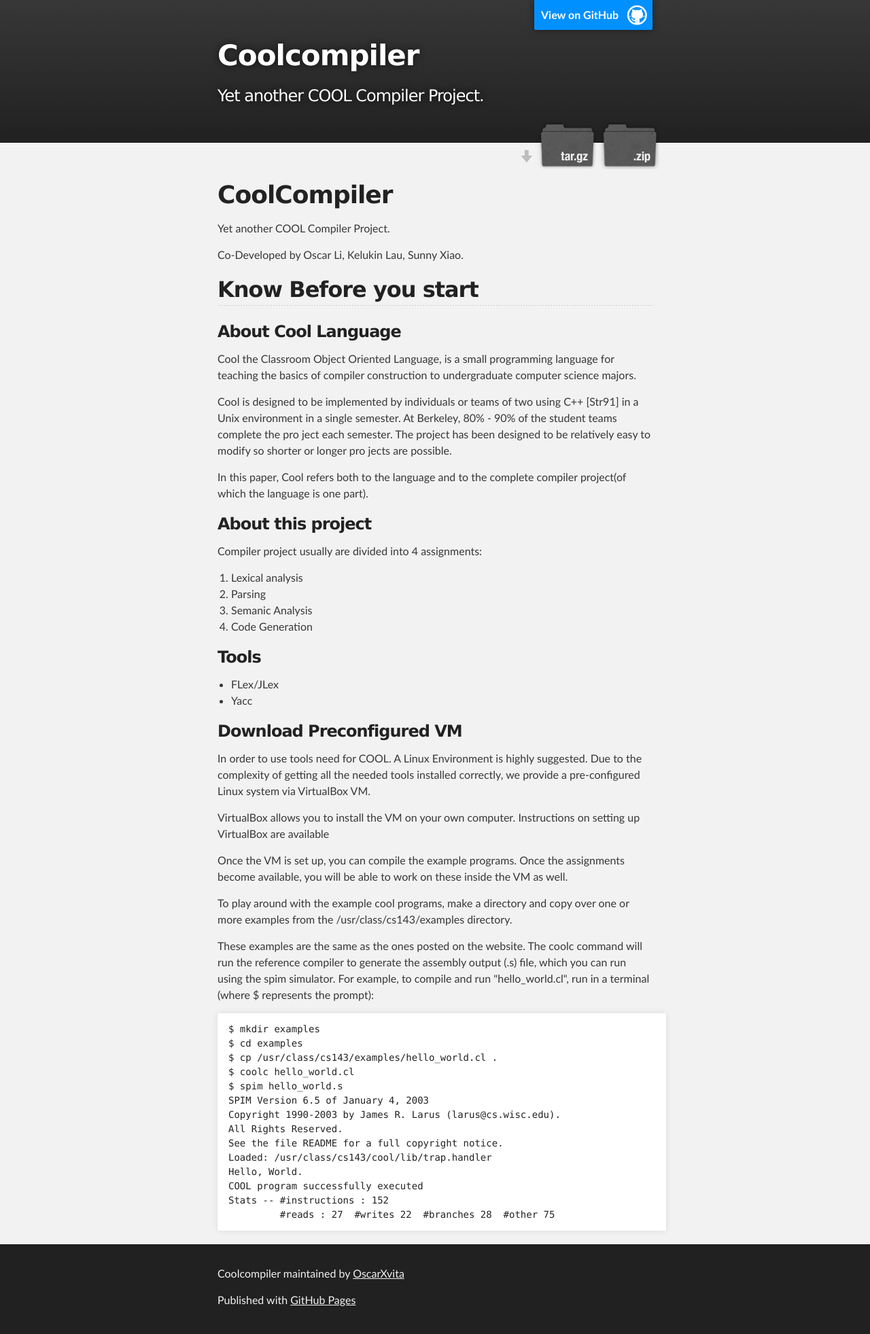
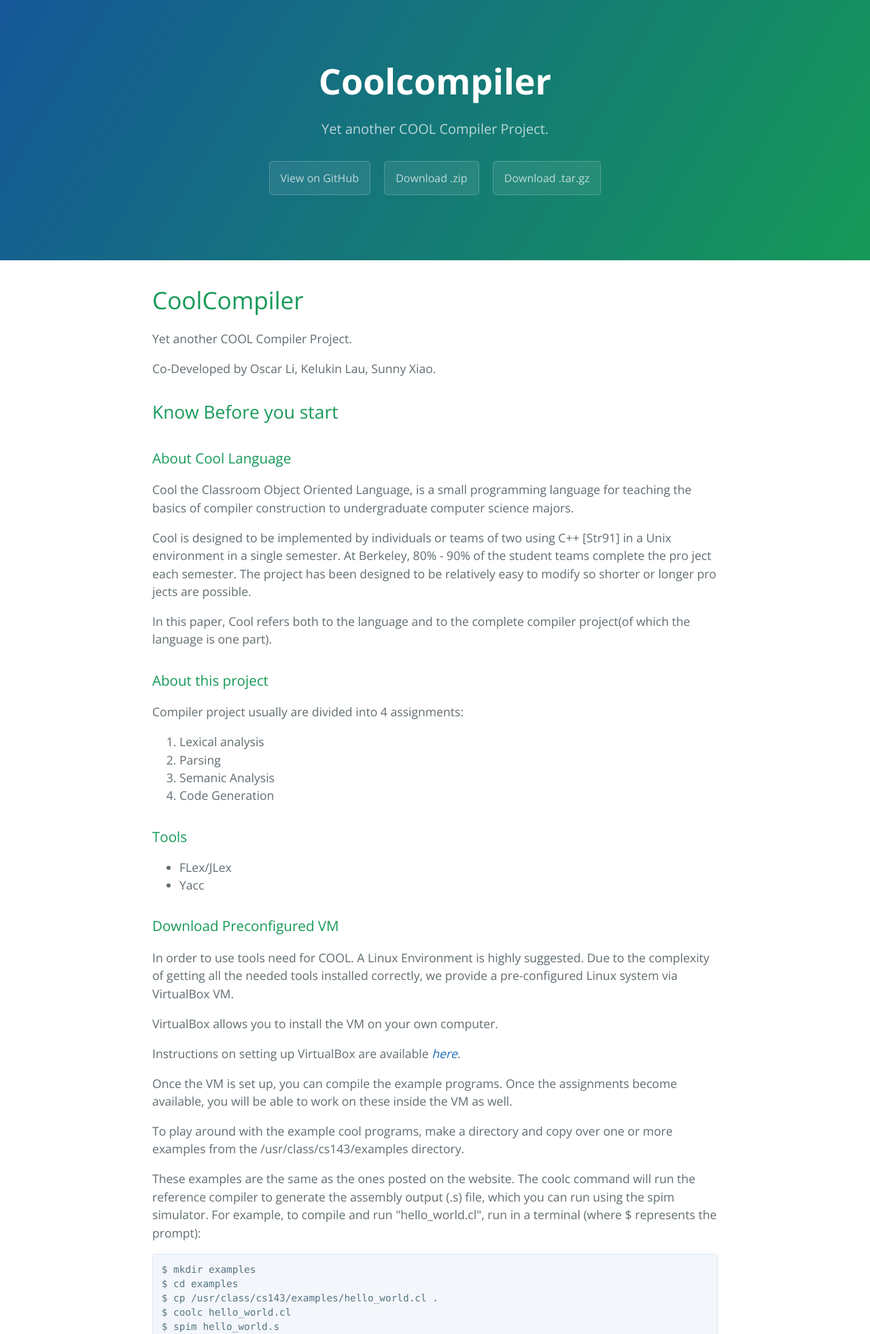
Before and after one commit to OscarXvita/CoolCompiler, a plain HTML site: page index.html in a window 1280 px wide. Shown: the top 1963 px of the page at 68% size. Drawn offline with nearby package versions, Linux system fonts and the light colour scheme.

Commit message:
Create gh-pages branch via GitHub

```diff
--- a/index.html
+++ b/index.html
@@ -1,37 +1,25 @@
 <!DOCTYPE html>
-<html>
+<html lang="en-us">
+  <head>
+    <meta charset="UTF-8">
+    <title>Coolcompiler by OscarXvita</title>
+    <meta name="viewport" content="width=device-width, initial-scale=1">
+    <link rel="stylesheet" type="text/css" href="stylesheets/normalize.css" media="screen">
+    <link href='https://fonts.googleapis.com/css?family=Open+Sans:400,700' rel='stylesheet' type='text/css'>
+    <link rel="stylesheet" type="text/css" href="stylesheets/stylesheet.css" media="screen">
+    <link rel="stylesheet" type="text/css" href="stylesheets/github-light.css" media="screen">
+  </head>
+  <body>
+    <section class="page-header">
+      <h1 class="project-name">Coolcompiler</h1>
+      <h2 class="project-tagline">Yet another COOL Compiler Project.</h2>
+      <a href="https://github.com/OscarXvita/CoolCompiler" class="btn">View on GitHub</a>
+      <a href="https://github.com/OscarXvita/CoolCompiler/zipball/master" class="btn">Download .zip</a>
+      <a href="https://github.com/OscarXvita/CoolCompiler/tarball/master" class="btn">Download .tar.gz</a>
+    </section>
 
-  <head>
-    <meta charset='utf-8'>
-    <meta http-equiv="X-UA-Compatible" content="chrome=1">
-    <meta name="description" content="Coolcompiler : Yet another COOL Compiler Project.">
-
-    <link rel="stylesheet" type="text/css" media="screen" href="stylesheets/stylesheet.css">
-
-    <title>Coolcompiler</title>
-  </head>
-
-  <body>
-
-    <!-- HEADER -->
-    <div id="header_wrap" class="outer">
-        <header class="inner">
-          <a id="forkme_banner" href="https://github.com/OscarXvita/CoolCompiler">View on GitHub</a>
-
-          <h1 id="project_title">Coolcompiler</h1>
-          <h2 id="project_tagline">Yet another COOL Compiler Project.</h2>
-
-            <section id="downloads">
-              <a class="zip_download_link" href="https://github.com/OscarXvita/CoolCompiler/zipball/master">Download this project as a .zip file</a>
-              <a class="tar_download_link" href="https://github.com/OscarXvita/CoolCompiler/tarball/master">Download this project as a tar.gz file</a>
-            </section>
-        </header>
-    </div>
-
-    <!-- MAIN CONTENT -->
-    <div id="main_content_wrap" class="outer">
-      <section id="main_content" class="inner">
-        <h1>
+    <section class="main-content">
+      <h1>
 <a id="coolcompiler" class="anchor" href="#coolcompiler" aria-hidden="true"><span aria-hidden="true" class="octicon octicon-link"></span></a>CoolCompiler</h1>
 
 <p>Yet another COOL Compiler Project. </p>
@@ -79,7 +67,10 @@ The project has been designed to be relatively easy to modify so shorter or long
 Due to the complexity of getting all the needed tools installed correctly, we provide a pre-configured Linux
 system via VirtualBox VM.</p>
 
-<p>VirtualBox allows you to install the VM on your own computer. Instructions on setting up VirtualBox are available </p>
+<p>VirtualBox allows you to install the VM on your own computer. </p>
+
+<p>Instructions on setting up VirtualBox are available
+<em><a href="https://class.stanford.edu/courses/Engineering/Compilers/Fall2014/7b74698308574f3c89d2ed498f26a019/" title="Click to Download">here</a></em>.</p>
 
 <p>Once the VM is set up, you can compile the example programs.
 Once the assignments become available, you will be able to work on these inside the VM as well.</p>
@@ -105,17 +96,14 @@ COOL program successfully executed
 Stats -- #instructions : 152
          #reads : 27  #writes 22  #branches 28  #other 75
 </code></pre>
-      </section>
-    </div>
 
-    <!-- FOOTER  -->
-    <div id="footer_wrap" class="outer">
-      <footer class="inner">
-        <p class="copyright">Coolcompiler maintained by <a href="https://github.com/OscarXvita">OscarXvita</a></p>
-        <p>Published with <a href="https://pages.github.com">GitHub Pages</a></p>
+      <footer class="site-footer">
+        <span class="site-footer-owner"><a href="https://github.com/OscarXvita/CoolCompiler">Coolcompiler</a> is maintained by <a href="https://github.com/OscarXvita">OscarXvita</a>.</span>
+
+        <span class="site-footer-credits">This page was generated by <a href="https://pages.github.com">GitHub Pages</a> using the <a href="https://github.com/jasonlong/cayman-theme">Cayman theme</a> by <a href="https://twitter.com/jasonlong">Jason Long</a>.</span>
       </footer>
-    </div>
 
+    </section>
 
 
   </body>
--- a/stylesheets/stylesheet.css
+++ b/stylesheets/stylesheet.css
@@ -1,425 +1,245 @@
-/*******************************************************************************
-Slate Theme for GitHub Pages
-by Jason Costello, @jsncostello
-*******************************************************************************/
-
-@import url(github-light.css);
-
-/*******************************************************************************
-MeyerWeb Reset
-*******************************************************************************/
-
-html, body, div, span, applet, object, iframe,
-h1, h2, h3, h4, h5, h6, p, blockquote, pre,
-a, abbr, acronym, address, big, cite, code,
-del, dfn, em, img, ins, kbd, q, s, samp,
-small, strike, strong, sub, sup, tt, var,
-b, u, i, center,
-dl, dt, dd, ol, ul, li,
-fieldset, form, label, legend,
-table, caption, tbody, tfoot, thead, tr, th, td,
-article, aside, canvas, details, embed,
-figure, figcaption, footer, header, hgroup,
-menu, nav, output, ruby, section, summary,
-time, mark, audio, video {
-  margin: 0;
-  padding: 0;
-  border: 0;
-  font: inherit;
-  vertical-align: baseline;
-}
-
-/* HTML5 display-role reset for older browsers */
-article, aside, details, figcaption, figure,
-footer, header, hgroup, menu, nav, section {
-  display: block;
-}
-
-ol, ul {
-  list-style: none;
-}
-
-table {
-  border-collapse: collapse;
-  border-spacing: 0;
-}
-
-/*******************************************************************************
-Theme Styles
-*******************************************************************************/
+* {
+  box-sizing: border-box; }
 
 body {
-  box-sizing: border-box;
-  color:#373737;
-  background: #212121;
+  padding: 0;
+  margin: 0;
+  font-family: "Open Sans", "Helvetica Neue", Helvetica, Arial, sans-serif;
   font-size: 16px;
-  font-family: 'Myriad Pro', Calibri, Helvetica, Arial, sans-serif;
   line-height: 1.5;
-  -webkit-font-smoothing: antialiased;
-}
-
-h1, h2, h3, h4, h5, h6 {
-  margin: 10px 0;
-  font-weight: 700;
-  color:#222222;
-  font-family: 'Lucida Grande', 'Calibri', Helvetica, Arial, sans-serif;
-  letter-spacing: -1px;
-}
-
-h1 {
-  font-size: 36px;
-  font-weight: 700;
-}
-
-h2 {
-  padding-bottom: 10px;
-  font-size: 32px;
-  background: url('../images/bg_hr.png') repeat-x bottom;
-}
-
-h3 {
-  font-size: 24px;
-}
-
-h4 {
-  font-size: 21px;
-}
-
-h5 {
-  font-size: 18px;
-}
-
-h6 {
-  font-size: 16px;
-}
-
-p {
-  margin: 10px 0 15px 0;
-}
-
-footer p {
-  color: #f2f2f2;
-}
+  color: #606c71; }
 
 a {
+  color: #1e6bb8;
+  text-decoration: none; }
+  a:hover {
+    text-decoration: underline; }
+
+.btn {
+  display: inline-block;
+  margin-bottom: 1rem;
+  color: rgba(255, 255, 255, 0.7);
+  background-color: rgba(255, 255, 255, 0.08);
+  border-color: rgba(255, 255, 255, 0.2);
+  border-style: solid;
+  border-width: 1px;
+  border-radius: 0.3rem;
+  transition: color 0.2s, background-color 0.2s, border-color 0.2s; }
+  .btn + .btn {
+    margin-left: 1rem; }
+
+.btn:hover {
+  color: rgba(255, 255, 255, 0.8);
   text-decoration: none;
-  color: #007edf;
-  text-shadow: none;
+  background-color: rgba(255, 255, 255, 0.2);
+  border-color: rgba(255, 255, 255, 0.3); }
 
-  transition: color 0.5s ease;
-  transition: text-shadow 0.5s ease;
-  -webkit-transition: color 0.5s ease;
-  -webkit-transition: text-shadow 0.5s ease;
-  -moz-transition: color 0.5s ease;
-  -moz-transition: text-shadow 0.5s ease;
-  -o-transition: color 0.5s ease;
-  -o-transition: text-shadow 0.5s ease;
-  -ms-transition: color 0.5s ease;
-  -ms-transition: text-shadow 0.5s ease;
-}
+@media screen and (min-width: 64em) {
+  .btn {
+    padding: 0.75rem 1rem; } }
 
-a:hover, a:focus {text-decoration: underline;}
+@media screen and (min-width: 42em) and (max-width: 64em) {
+  .btn {
+    padding: 0.6rem 0.9rem;
+    font-size: 0.9rem; } }
 
-footer a {
-  color: #F2F2F2;
-  text-decoration: underline;
-}
+@media screen and (max-width: 42em) {
+  .btn {
+    display: block;
+    width: 100%;
+    padding: 0.75rem;
+    font-size: 0.9rem; }
+    .btn + .btn {
+      margin-top: 1rem;
+      margin-left: 0; } }
 
-em {
-  font-style: italic;
-}
+.page-header {
+  color: #fff;
+  text-align: center;
+  background-color: #159957;
+  background-image: linear-gradient(120deg, #155799, #159957); }
 
-strong {
-  font-weight: bold;
-}
+@media screen and (min-width: 64em) {
+  .page-header {
+    padding: 5rem 6rem; } }
 
-img {
-  position: relative;
-  margin: 0 auto;
-  max-width: 739px;
-  padding: 5px;
-  margin: 10px 0 10px 0;
-  border: 1px solid #ebebeb;
+@media screen and (min-width: 42em) and (max-width: 64em) {
+  .page-header {
+    padding: 3rem 4rem; } }
 
-  box-shadow: 0 0 5px #ebebeb;
-  -webkit-box-shadow: 0 0 5px #ebebeb;
-  -moz-box-shadow: 0 0 5px #ebebeb;
-  -o-box-shadow: 0 0 5px #ebebeb;
-  -ms-box-shadow: 0 0 5px #ebebeb;
-}
+@media screen and (max-width: 42em) {
+  .page-header {
+    padding: 2rem 1rem; } }
 
-p img {
+.project-name {
+  margin-top: 0;
+  margin-bottom: 0.1rem; }
+
+@media screen and (min-width: 64em) {
+  .project-name {
+    font-size: 3.25rem; } }
+
+@media screen and (min-width: 42em) and (max-width: 64em) {
+  .project-name {
+    font-size: 2.25rem; } }
+
+@media screen and (max-width: 42em) {
+  .project-name {
+    font-size: 1.75rem; } }
+
+.project-tagline {
+  margin-bottom: 2rem;
+  font-weight: normal;
+  opacity: 0.7; }
+
+@media screen and (min-width: 64em) {
+  .project-tagline {
+    font-size: 1.25rem; } }
+
+@media screen and (min-width: 42em) and (max-width: 64em) {
+  .project-tagline {
+    font-size: 1.15rem; } }
+
+@media screen and (max-width: 42em) {
+  .project-tagline {
+    font-size: 1rem; } }
+
+.main-content :first-child {
+  margin-top: 0; }
+.main-content img {
+  max-width: 100%; }
+.main-content h1, .main-content h2, .main-content h3, .main-content h4, .main-content h5, .main-content h6 {
+  margin-top: 2rem;
+  margin-bottom: 1rem;
+  font-weight: normal;
+  color: #159957; }
+.main-content p {
+  margin-bottom: 1em; }
+.main-content code {
+  padding: 2px 4px;
+  font-family: Consolas, "Liberation Mono", Menlo, Courier, monospace;
+  font-size: 0.9rem;
+  color: #383e41;
+  background-color: #f3f6fa;
+  border-radius: 0.3rem; }
+.main-content pre {
+  padding: 0.8rem;
+  margin-top: 0;
+  margin-bottom: 1rem;
+  font: 1rem Consolas, "Liberation Mono", Menlo, Courier, monospace;
+  color: #567482;
+  word-wrap: normal;
+  background-color: #f3f6fa;
+  border: solid 1px #dce6f0;
+  border-radius: 0.3rem; }
+  .main-content pre > code {
+    padding: 0;
+    margin: 0;
+    font-size: 0.9rem;
+    color: #567482;
+    word-break: normal;
+    white-space: pre;
+    background: transparent;
+    border: 0; }
+.main-content .highlight {
+  margin-bottom: 1rem; }
+  .main-content .highlight pre {
+    margin-bottom: 0;
+    word-break: normal; }
+.main-content .highlight pre, .main-content pre {
+  padding: 0.8rem;
+  overflow: auto;
+  font-size: 0.9rem;
+  line-height: 1.45;
+  border-radius: 0.3rem; }
+.main-content pre code, .main-content pre tt {
   display: inline;
+  max-width: initial;
+  padding: 0;
   margin: 0;
+  overflow: initial;
+  line-height: inherit;
+  word-wrap: normal;
+  background-color: transparent;
+  border: 0; }
+  .main-content pre code:before, .main-content pre code:after, .main-content pre tt:before, .main-content pre tt:after {
+    content: normal; }
+.main-content ul, .main-content ol {
+  margin-top: 0; }
+.main-content blockquote {
+  padding: 0 1rem;
+  margin-left: 0;
+  color: #819198;
+  border-left: 0.3rem solid #dce6f0; }
+  .main-content blockquote > :first-child {
+    margin-top: 0; }
+  .main-content blockquote > :last-child {
+    margin-bottom: 0; }
+.main-content table {
+  display: block;
+  width: 100%;
+  overflow: auto;
+  word-break: normal;
+  word-break: keep-all; }
+  .main-content table th {
+    font-weight: bold; }
+  .main-content table th, .main-content table td {
+    padding: 0.5rem 1rem;
+    border: 1px solid #e9ebec; }
+.main-content dl {
+  padding: 0; }
+  .main-content dl dt {
+    padding: 0;
+    margin-top: 1rem;
+    font-size: 1rem;
+    font-weight: bold; }
+  .main-content dl dd {
+    padding: 0;
+    margin-bottom: 1rem; }
+.main-content hr {
+  height: 2px;
   padding: 0;
-  vertical-align: middle;
-  text-align: center;
-  border: none;
-}
+  margin: 1rem 0;
+  background-color: #eff0f1;
+  border: 0; }
 
-pre, code {
-  width: 100%;
-  color: #222;
-  background-color: #fff;
+@media screen and (min-width: 64em) {
+  .main-content {
+    max-width: 64rem;
+    padding: 2rem 6rem;
+    margin: 0 auto;
+    font-size: 1.1rem; } }
 
-  font-family: Monaco, "Bitstream Vera Sans Mono", "Lucida Console", Terminal, monospace;
-  font-size: 14px;
+@media screen and (min-width: 42em) and (max-width: 64em) {
+  .main-content {
+    padding: 2rem 4rem;
+    font-size: 1.1rem; } }
 
-  border-radius: 2px;
-  -moz-border-radius: 2px;
-  -webkit-border-radius: 2px;
-}
+@media screen and (max-width: 42em) {
+  .main-content {
+    padding: 2rem 1rem;
+    font-size: 1rem; } }
 
-pre {
-  width: 100%;
-  padding: 10px;
-  box-shadow: 0 0 10px rgba(0,0,0,.1);
-  overflow: auto;
-}
+.site-footer {
+  padding-top: 2rem;
+  margin-top: 2rem;
+  border-top: solid 1px #eff0f1; }
 
-code {
-  padding: 3px;
-  margin: 0 3px;
-  box-shadow: 0 0 10px rgba(0,0,0,.1);
-}
+.site-footer-owner {
+  display: block;
+  font-weight: bold; }
 
-pre code {
-  display: block;
-  box-shadow: none;
-}
+.site-footer-credits {
+  color: #819198; }
 
-blockquote {
-  color: #666;
-  margin-bottom: 20px;
-  padding: 0 0 0 20px;
-  border-left: 3px solid #bbb;
-}
+@media screen and (min-width: 64em) {
+  .site-footer {
+    font-size: 1rem; } }
 
+@media screen and (min-width: 42em) and (max-width: 64em) {
+  .site-footer {
+    font-size: 1rem; } }
 
-ul, ol, dl {
-  margin-bottom: 15px
-}
-
-ul {
-  list-style-position: inside;
-  list-style: disc;
-  padding-left: 20px;
-}
-
-ol {
-  list-style-position: inside;
-  list-style: decimal;
-  padding-left: 20px;
-}
-
-dl dt {
-  font-weight: bold;
-}
-
-dl dd {
-  padding-left: 20px;
-  font-style: italic;
-}
-
-dl p {
-  padding-left: 20px;
-  font-style: italic;
-}
-
-hr {
-  height: 1px;
-  margin-bottom: 5px;
-  border: none;
-  background: url('../images/bg_hr.png') repeat-x center;
-}
-
-table {
-  border: 1px solid #373737;
-  margin-bottom: 20px;
-  text-align: left;
- }
-
-th {
-  font-family: 'Lucida Grande', 'Helvetica Neue', Helvetica, Arial, sans-serif;
-  padding: 10px;
-  background: #373737;
-  color: #fff;
- }
-
-td {
-  padding: 10px;
-  border: 1px solid #373737;
- }
-
-form {
-  background: #f2f2f2;
-  padding: 20px;
-}
-
-/*******************************************************************************
-Full-Width Styles
-*******************************************************************************/
-
-.outer {
-  width: 100%;
-}
-
-.inner {
-  position: relative;
-  max-width: 640px;
-  padding: 20px 10px;
-  margin: 0 auto;
-}
-
-#forkme_banner {
-  display: block;
-  position: absolute;
-  top:0;
-  right: 10px;
-  z-index: 10;
-  padding: 10px 50px 10px 10px;
-  color: #fff;
-  background: url('../images/blacktocat.png') #0090ff no-repeat 95% 50%;
-  font-weight: 700;
-  box-shadow: 0 0 10px rgba(0,0,0,.5);
-  border-bottom-left-radius: 2px;
-  border-bottom-right-radius: 2px;
-}
-
-#header_wrap {
-  background: #212121;
-  background: -moz-linear-gradient(top, #373737, #212121);
-  background: -webkit-linear-gradient(top, #373737, #212121);
-  background: -ms-linear-gradient(top, #373737, #212121);
-  background: -o-linear-gradient(top, #373737, #212121);
-  background: linear-gradient(top, #373737, #212121);
-}
-
-#header_wrap .inner {
-  padding: 50px 10px 30px 10px;
-}
-
-#project_title {
-  margin: 0;
-  color: #fff;
-  font-size: 42px;
-  font-weight: 700;
-  text-shadow: #111 0px 0px 10px;
-}
-
-#project_tagline {
-  color: #fff;
-  font-size: 24px;
-  font-weight: 300;
-  background: none;
-  text-shadow: #111 0px 0px 10px;
-}
-
-#downloads {
-  position: absolute;
-  width: 210px;
-  z-index: 10;
-  bottom: -40px;
-  right: 0;
-  height: 70px;
-  background: url('../images/icon_download.png') no-repeat 0% 90%;
-}
-
-.zip_download_link {
-  display: block;
-  float: right;
-  width: 90px;
-  height:70px;
-  text-indent: -5000px;
-  overflow: hidden;
-  background: url(../images/sprite_download.png) no-repeat bottom left;
-}
-
-.tar_download_link {
-  display: block;
-  float: right;
-  width: 90px;
-  height:70px;
-  text-indent: -5000px;
-  overflow: hidden;
-  background: url(../images/sprite_download.png) no-repeat bottom right;
-  margin-left: 10px;
-}
-
-.zip_download_link:hover {
-  background: url(../images/sprite_download.png) no-repeat top left;
-}
-
-.tar_download_link:hover {
-  background: url(../images/sprite_download.png) no-repeat top right;
-}
-
-#main_content_wrap {
-  background: #f2f2f2;
-  border-top: 1px solid #111;
-  border-bottom: 1px solid #111;
-}
-
-#main_content {
-  padding-top: 40px;
-}
-
-#footer_wrap {
-  background: #212121;
-}
-
-
-
-/*******************************************************************************
-Small Device Styles
-*******************************************************************************/
-
-@media screen and (max-width: 480px) {
-  body {
-    font-size:14px;
-  }
-
-  #downloads {
-    display: none;
-  }
-
-  .inner {
-    min-width: 320px;
-    max-width: 480px;
-  }
-
-  #project_title {
-  font-size: 32px;
-  }
-
-  h1 {
-    font-size: 28px;
-  }
-
-  h2 {
-    font-size: 24px;
-  }
-
-  h3 {
-    font-size: 21px;
-  }
-
-  h4 {
-    font-size: 18px;
-  }
-
-  h5 {
-    font-size: 14px;
-  }
-
-  h6 {
-    font-size: 12px;
-  }
-
-  code, pre {
-    min-width: 320px;
-    max-width: 480px;
-    font-size: 11px;
-  }
-
-}
+@media screen and (max-width: 42em) {
+  .site-footer {
+    font-size: 0.9rem; } }
```
Also changed, not shown: params.json (+1 -1 lines).
